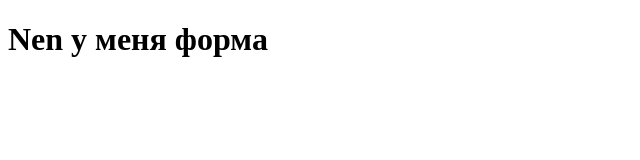
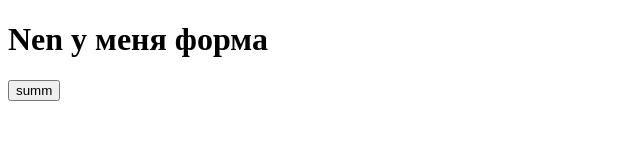
Before and after one commit to ShapiDibirov/dibirov-git, a plain HTML site: page less-02/branchs/jsform.html in a window 1280 px wide. Shown: the whole page, without its empty margins (0-640 px from the left). Drawn offline with Linux system fonts and the light colour scheme.

Commit message:
Добавил кнопку

```diff
--- a/less-02/branchs/jsform.html
+++ b/less-02/branchs/jsform.html
@@ -8,5 +8,9 @@
 </head>
 <body>
     <h1>Nen у меня форма</h1>
+    <form>
+        <input type="button" id="summ" value="summ">
+
+    </form>
 </body>
 </html>
```
